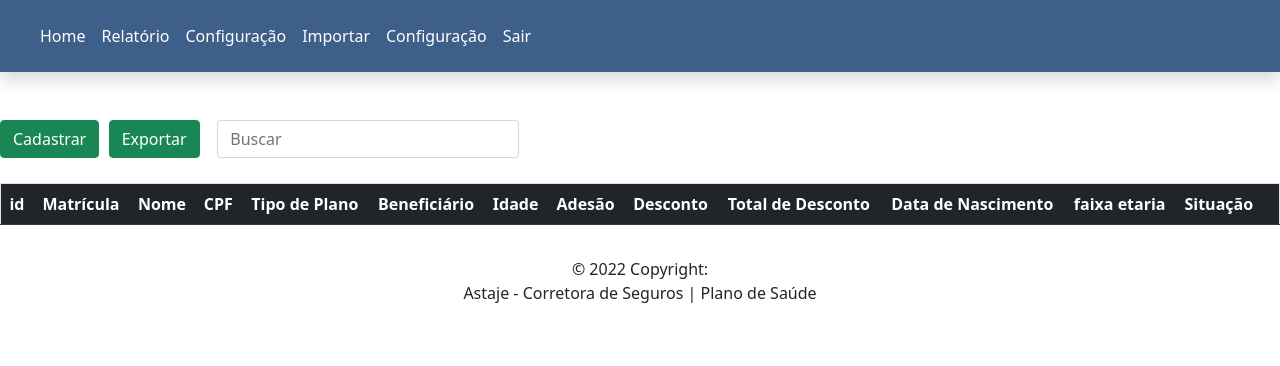
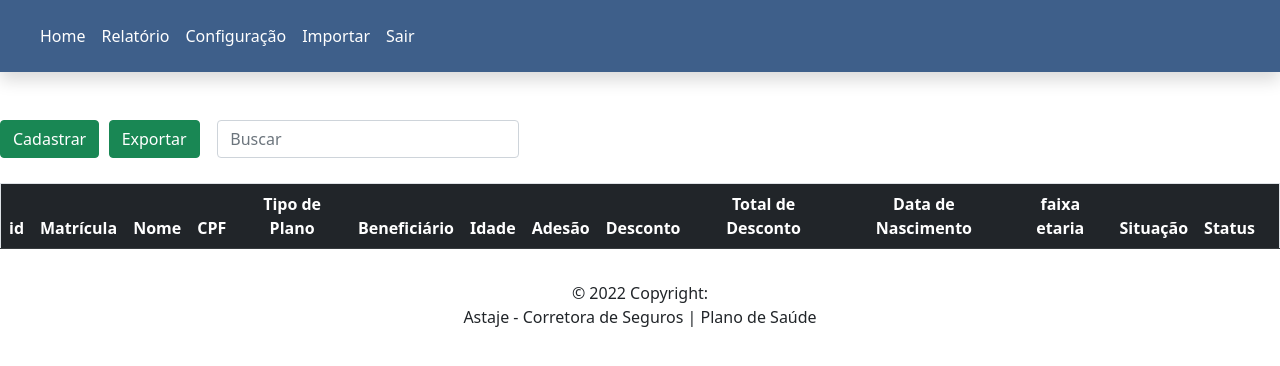
Before and after one commit to acaciojunio28/astaj_valida, a PHP site: page /listar in a window 1280 px wide. Shown: the top 366 px of the page. Run offline with PHP 8.4, Linux system fonts and the light colour scheme; data that the repository does not hold is empty; some libraries are stand-ins or nearby versions.

Commit message:
Atualizar versão.

```diff
--- a/app/controller/read_controller.php
+++ b/app/controller/read_controller.php
@@ -192,7 +192,7 @@ public function tabela(){
         echo "<td class='bg-danger'> <p class='text-light'>Vencido</p> </td>";
     }
 
-
+    echo("<td>" . $row['ativo'] . "</td>");
 
     echo "<td><a class = 'btn btn-primary' href = '/astaj_valida/editar?id=".
     $row['id']."'> <i class='fas fa-edit' title='Editar'></i> </a> <a class='btn btn-danger'href='#'" .
--- a/app/view/layout/heder.php
+++ b/app/view/layout/heder.php
@@ -30,13 +30,10 @@
         <a class="nav-link text-white" href="/astaj_valida/relatorio">Relatório</a>
       </li>
       <li class="nav-item">
-        <a class="nav-link text-white" href="/astaj_valida/configuracao">Configuração</a>
+        <a class="nav-link text-white" href="/astaj_valida/faixaetaria">Configuração</a>
       </li>
       <li class="nav-item">
         <a class="nav-link text-white" href="/astaj_valida/import-csv">Importar</a>
-      </li>
-      <li class="nav-item">
-        <a class="nav-link text-white" href="/astaj_valida/faixaetaria">Configuração</a>
       </li>
       <li class="nav-item">
         <a class="nav-link text-white" href="app/controller/sair.php">Sair</a>
--- a/app/view/listar.php
+++ b/app/view/listar.php
@@ -39,6 +39,7 @@
     <th>Data de Nascimento</th>
     <th>faixa etaria</th>
     <th>Situação</th>
+    <th>Status</th>
     <th></th>
 </tr>
 </thead>
```
